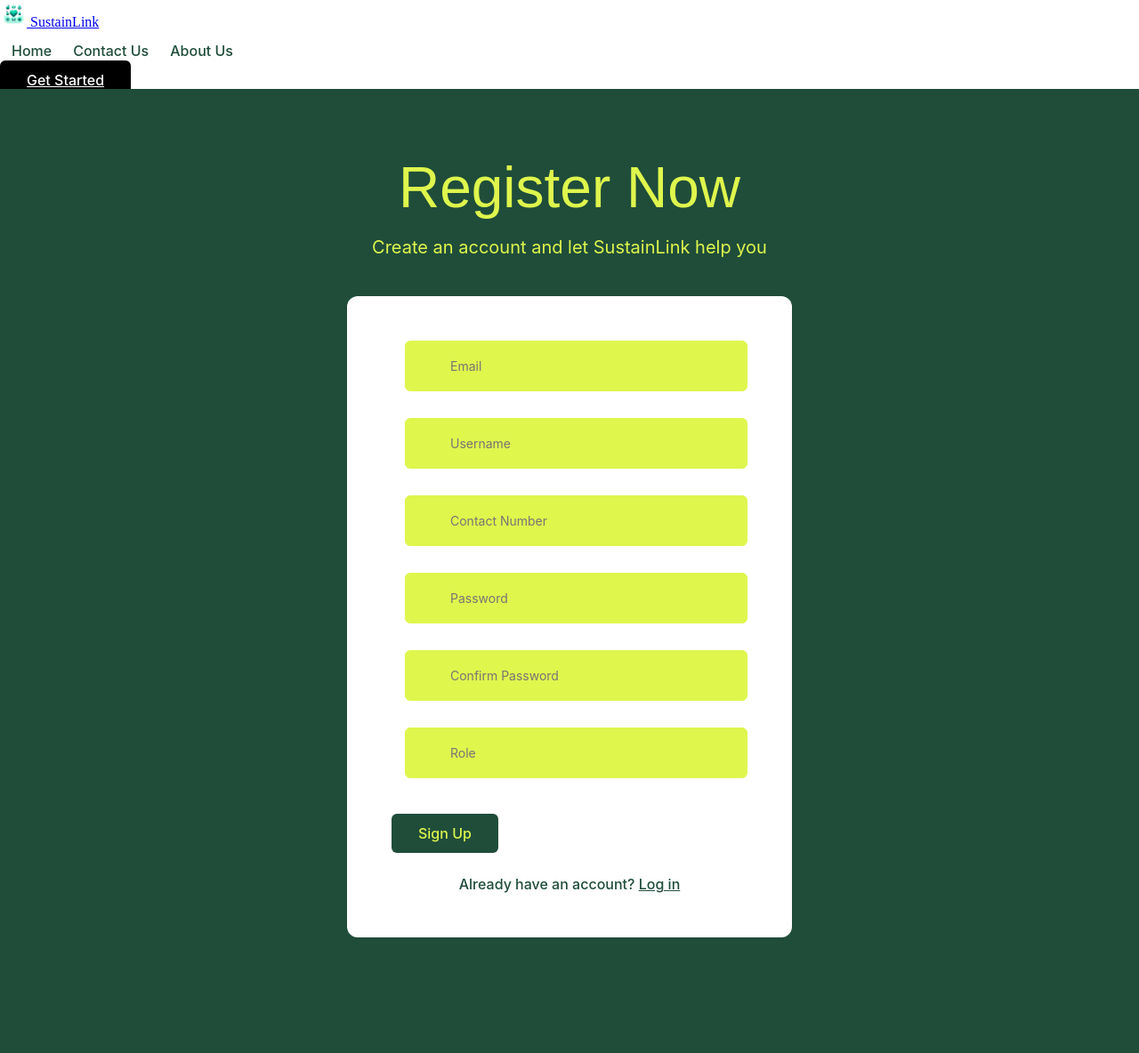
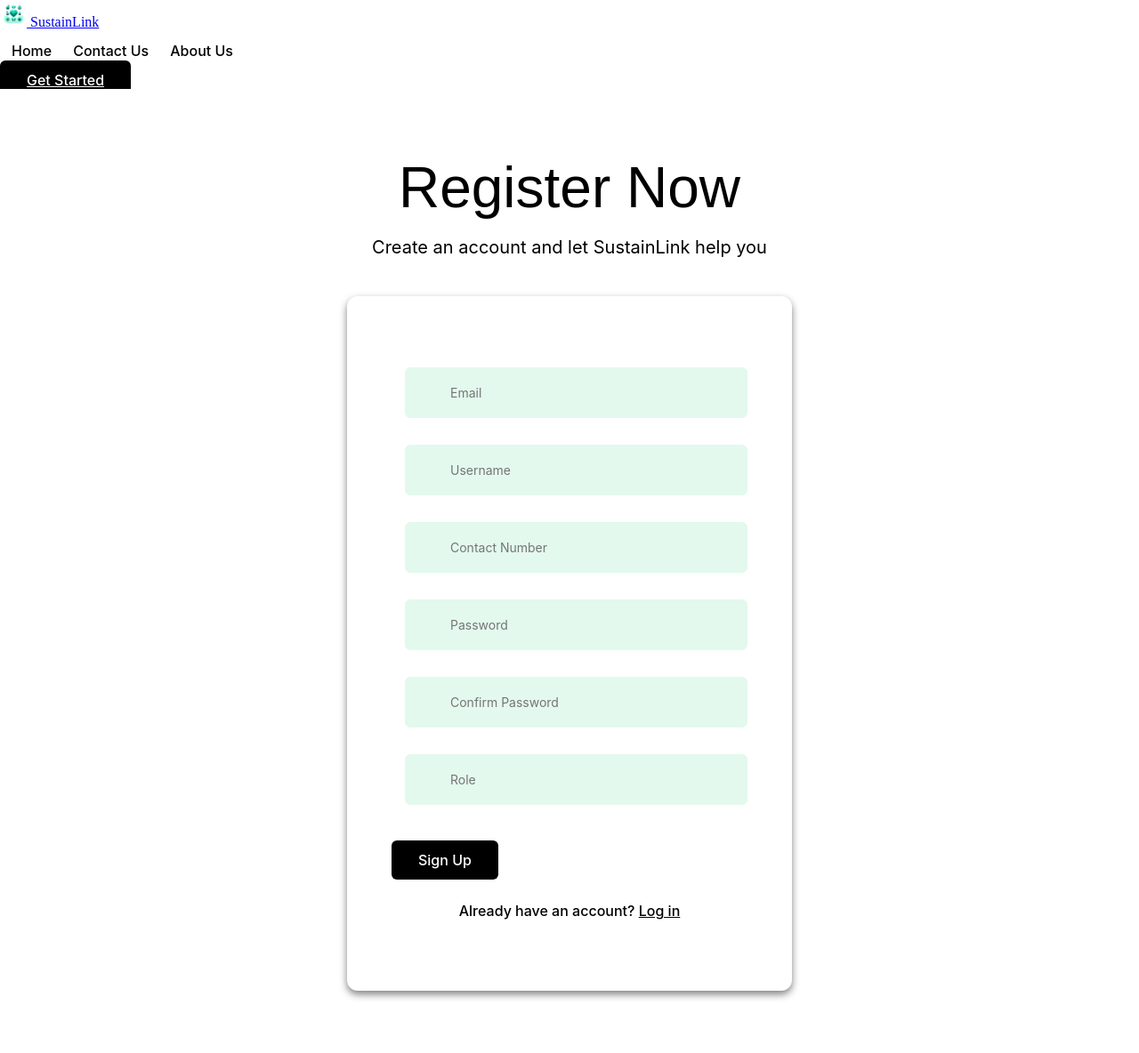
Before and after one commit to Aaryan03Singh/FoodShare, a Flask app: page /register in a window 1280 px wide. Shown: the whole page at 89% size. Before the commit the page ends 1054 px from the top, so only its background shows below. Run offline with Flask 3, Linux system fonts and the light colour scheme.

Commit message:
UGYHUIOJLHK

```diff
--- a/expiry_app/static/register.css
+++ b/expiry_app/static/register.css
@@ -1,10 +1,12 @@
 *{
-    margin: 0px;
-    padding: 0px;
+    margin: 0;
 }
 
 .top {
-    background-color: #e3f9ed;
+    background-color: white;
+  margin: 0px;
+  padding: 0px;
+  box-shadow: 0px 4px 8px rgba(0, 0, 0, 0.3);
 }
 
 .header{
@@ -16,6 +18,7 @@
     width : 90%;
     margin-left: auto;
     margin-right: auto;
+
 }
 
 .navigation {
@@ -28,7 +31,7 @@
 
 .navigation nav a {
     text-decoration: none;
-    color: #1f4d3a;
+    color:black;
     padding-right : 20px; /* each link - spacing*/
     text-align: center;
     font-family: Inter, sans-serif;
@@ -46,6 +49,11 @@
     padding-left: 5px;
     align-items: center;
     width : 180px;
+}
+
+.logo img {
+    width : 75px;
+    height: 75px;
 }
 
 .btn {
@@ -67,19 +75,17 @@
 .btn:hover{
     background-color: white;
     color: black;
-
+    box-shadow: 0px 4px 8px rgba(0, 0, 0, 0.3);
 }
 
 .container{
-    display: block;
     min-height : 100vh;
     padding-top: 70px;
     padding-bottom: 70px;
     position: relative;
-    background-color:#1f4d3a;
+    background-color:white;
     overflow: hidden;
     width: 100%;
-    margin: 0px;
 }
 
 .form-box{
@@ -88,8 +94,9 @@
     max-width: 500px;
     position: relative;
     margin : 0 auto;
-    padding: 50px;
+    padding: 80px 50px 80px;
     background: white;
+    box-shadow: 0px 4px 8px rgba(0, 0, 0, 0.5);
     text-align: center;
     border-radius: 12px;
     margin-top: 30px;
@@ -127,6 +134,7 @@
 }
 
 .input-group{
+    display: block;
     box-sizing: border-box;
     align-items: center;
     margin-bottom: 20px;
@@ -147,15 +155,13 @@
 }
 
 .input-field {
-    display: flex;
-    flex-direction: row;
-    justify-content: space-between;
+    display: block;
     height: 35px;
     width: 358px;
     margin-left: 15px;
-    border: 1px solid #dff64d;
-    background-color: #dff64d;
-    color: #004b1a;
+    border: 1px solid #e3f9ed;
+    background-color: #e3f9ed;
+    color: black;
     border-radius: 6px;
     margin-bottom: 10px;
     padding: 10px 20px;
@@ -172,7 +178,7 @@
     box-sizing: border-box;
     text-align: center;
     margin-bottom: 40px;
-    color :#dff64d;
+    color : black;
 }
 
 .title h1 {
@@ -196,8 +202,8 @@
 .button {
     text-align: center;
     margin-top: 10px;
-    background-color: #1f4d3a;
-    color : #dff64d;
+    background-color: black;
+    color : white;
     border-width : 0;
     border-radius : 6px;  /*rounded corners*/
     padding : 12px 30px;
@@ -209,20 +215,21 @@
 }
 
 .button:hover {
-    background-color: #dff64d;
-    color: #1f4d3a;
+    background-color: white;
+    color: black;
+    box-shadow: 0px 4px 8px rgba(0, 0, 0, 0.3);
 }
 
 .login {
     font-family: Inter, sans-serif;
-    color:#1f4d3a;
+    color:black;
     margin-top: 25px;
     font-size: 16px;
     font-weight: 500;
 }
 
 .login a {
-    color:#1f4d3a;
+    color:black;
     font-family: Inter, sans-serif;
 }
 
```
